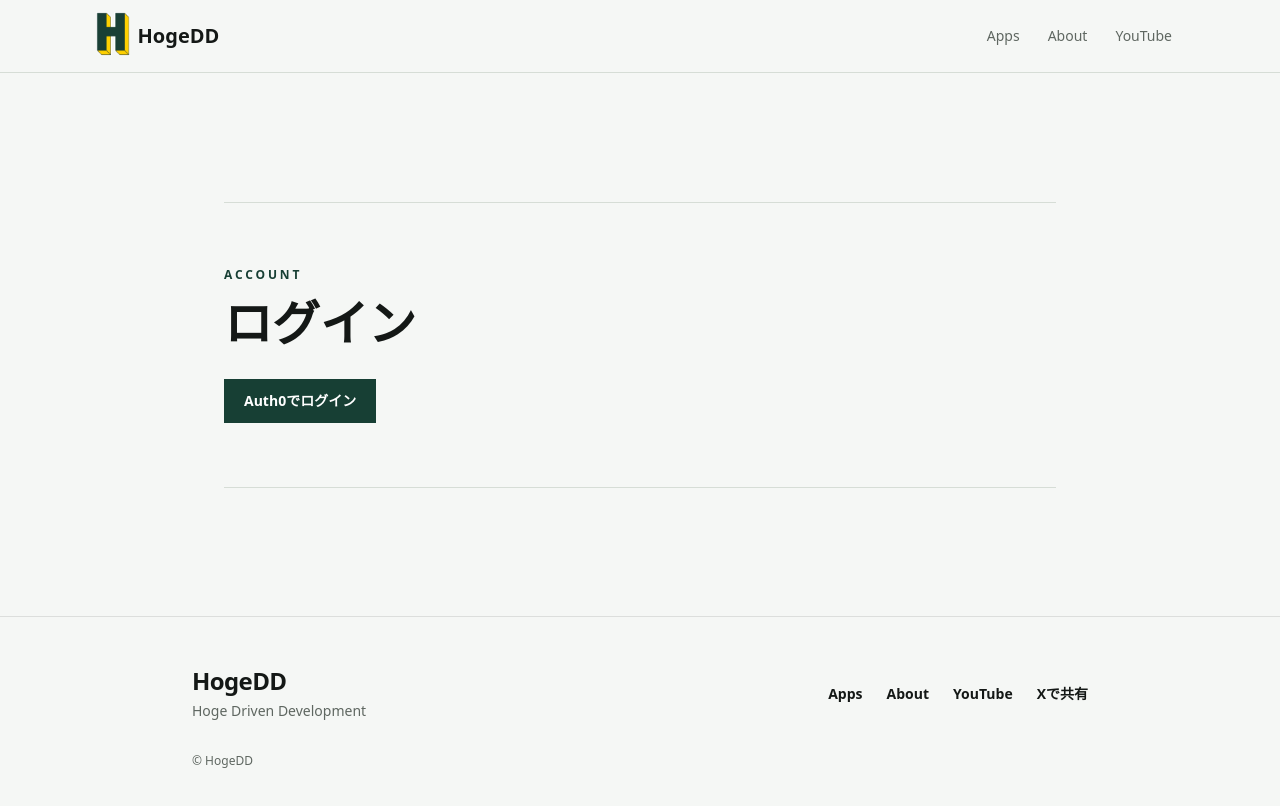
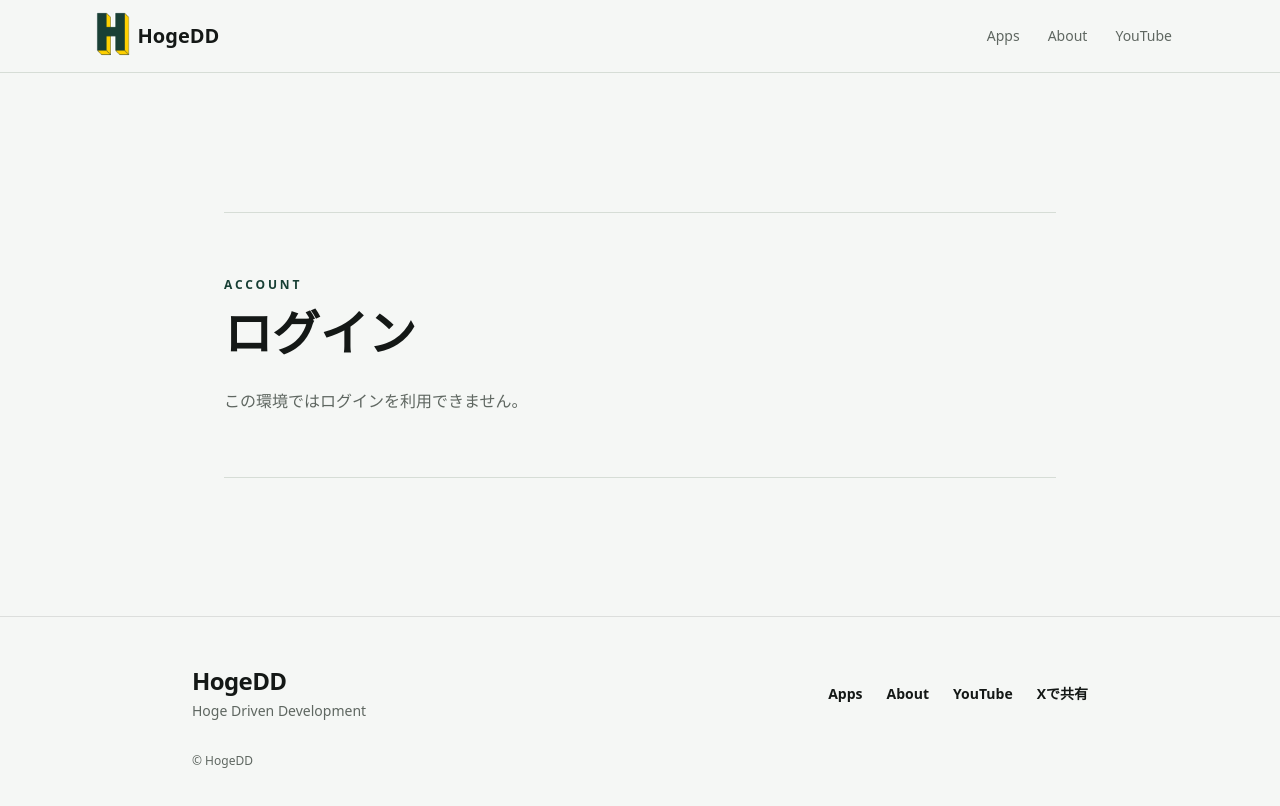
Before and after one commit to HogeDD/hogedd-web, a Next.js app: page /login in a window 1280 px wide. Shown: the top 806 px of the page. Built offline with nearby package versions, Linux system fonts and the light colour scheme; no server answers.

Commit message:
【認証】Auth0未設定環境の公開ページを維持する

```diff
--- a/app/_lib/auth0.ts
+++ b/app/_lib/auth0.ts
@@ -2,10 +2,19 @@ import "server-only";
 
 import { Auth0Client } from "@auth0/nextjs-auth0/server";
 
-// auth0は、Route Handler・Server Component・proxyで共有するAuth0クライアントです。
-export const auth0 = new Auth0Client({
-  authorizationParameters: {
-    audience: process.env.AUTH0_AUDIENCE,
-    scope: "openid profile email offline_access",
-  },
-});
+const requiredEnvironmentVariables = [
+  "AUTH0_DOMAIN",
+  "AUTH0_CLIENT_ID",
+  "AUTH0_CLIENT_SECRET",
+  "AUTH0_SECRET",
+] as const;
+
+// auth0は、認証設定が揃った環境でRoute Handler・Server Component・proxyが共有するクライアントです。
+export const auth0 = requiredEnvironmentVariables.every((name) => process.env[name])
+  ? new Auth0Client({
+      authorizationParameters: {
+        audience: process.env.AUTH0_AUDIENCE,
+        scope: "openid profile email offline_access",
+      },
+    })
+  : null;
--- a/app/login/page.tsx
+++ b/app/login/page.tsx
@@ -12,7 +12,7 @@ export const metadata: Metadata = {
 };
 
 export default async function LoginPage() {
-  const session = await auth0.getSession();
+  const session = await auth0?.getSession();
 
   return (
     <main className="min-h-screen bg-[var(--background)]">
@@ -28,7 +28,11 @@ export default async function LoginPage() {
               {session ? "ログイン中" : "ログイン"}
             </h1>
 
-            {session ? (
+            {!auth0 ? (
+              <p className="mt-8 text-base text-[var(--muted)]">
+                この環境ではログインを利用できません。
+              </p>
+            ) : session ? (
               <div className="mt-8 flex flex-col items-start gap-5">
                 <p className="text-base text-[var(--muted)]">
                   {session.user.email ?? "認証済みアカウント"}
--- a/proxy.ts
+++ b/proxy.ts
@@ -1,7 +1,12 @@
+import { NextResponse } from "next/server";
 import { auth0 } from "@/app/_lib/auth0";
 
 // proxyは、Auth0の認証RouteとセッションCookieを処理します。
 export async function proxy(request: Request) {
+  if (!auth0) {
+    return NextResponse.next();
+  }
+
   return auth0.middleware(request);
 }
 
```
